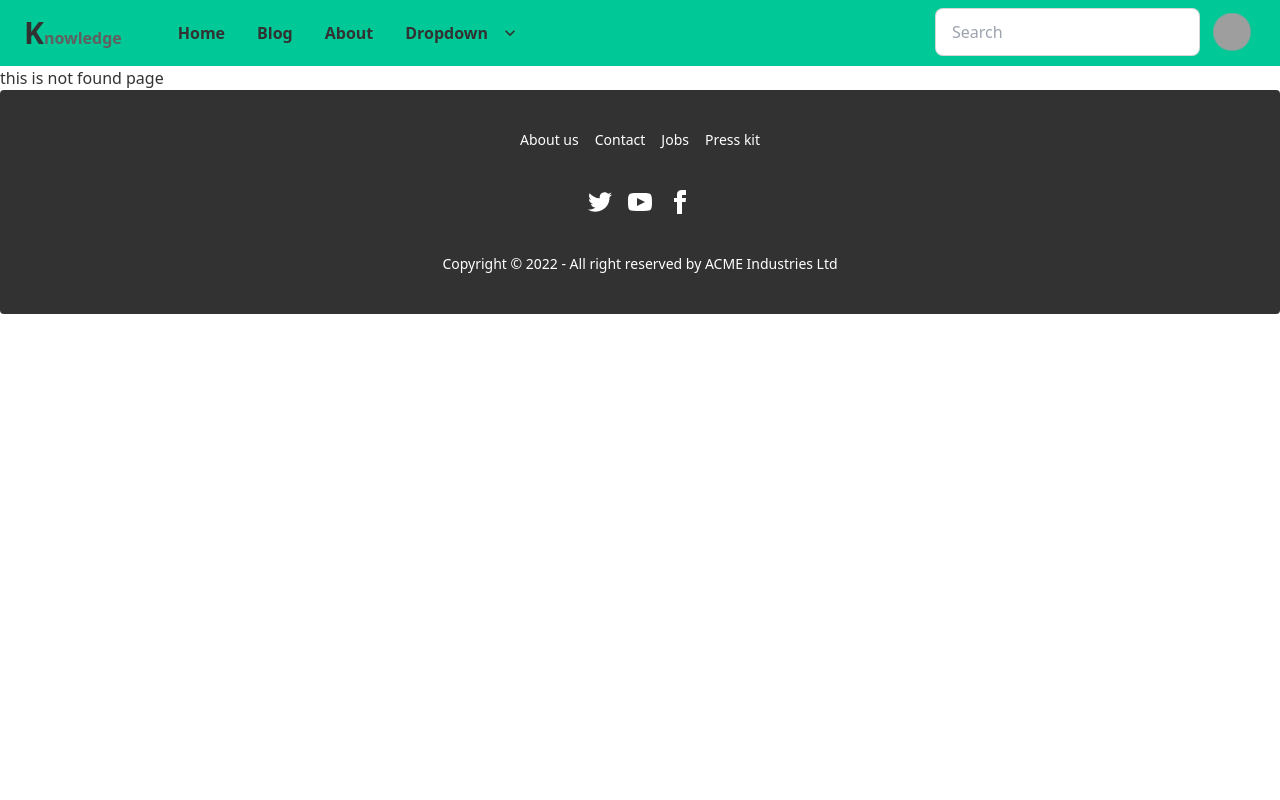
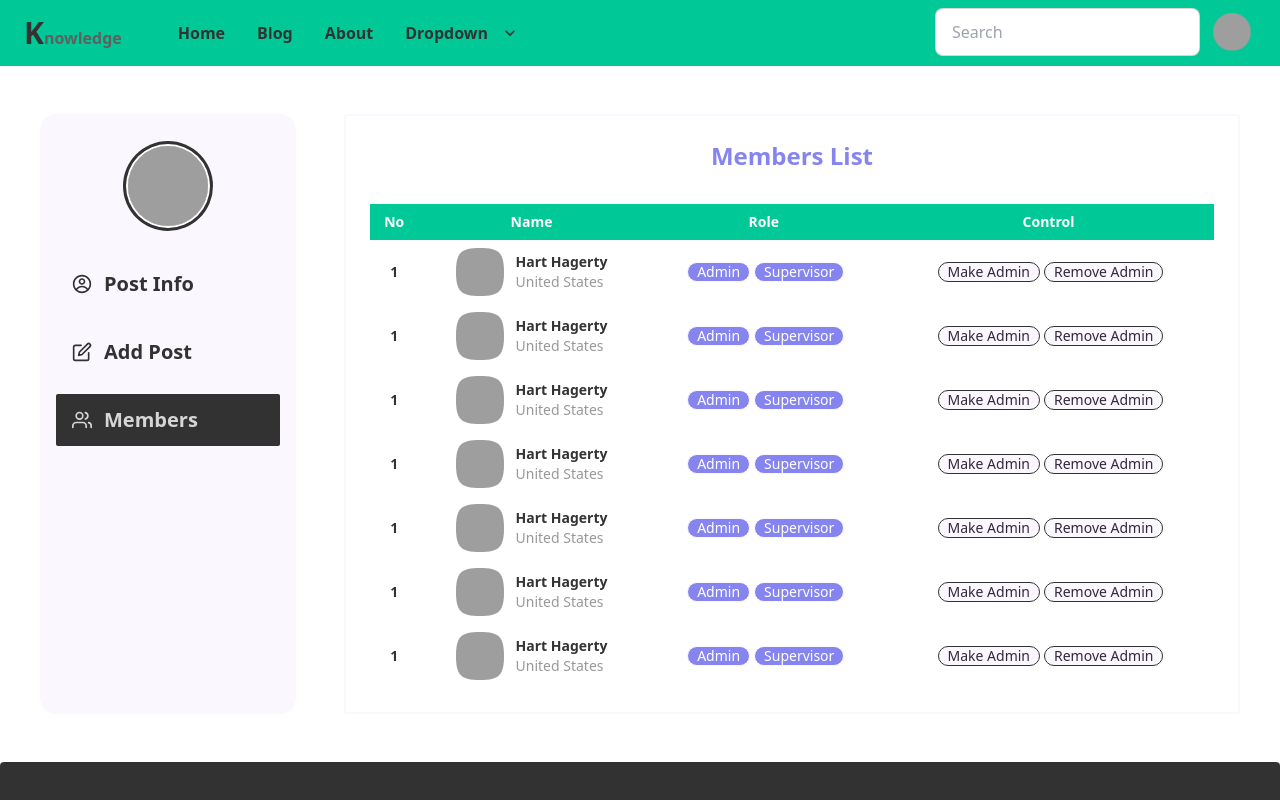
Before and after one commit to sam-suzzaman/KNOWLEDGE-BLOG, a React (Create React App) app in the folder CLIENT/: page /userDashboard/manageMembers in a window 1280 px wide. Before the commit this address had no page. Shown: the top 800 px of the page. Built offline with nearby package versions, Linux system fonts and the light colour scheme; grey boxes are pictures that could not be loaded.

Commit message:
add member list page

```diff
--- a/CLIENT/src/App.js
+++ b/CLIENT/src/App.js
@@ -24,6 +24,7 @@ import UpdateUserInfoPage from "./pages/UpdateUserInfoPage";
 import MyPostInfoPage from "./pages/MyPostInfoPage";
 import AddPostPage from "./pages/AddPostPage";
 import UpdateBlogData from "./pages/UpdateBlogData";
+import ManageMembersPage from "./pages/ManageMembersPage";
 
 function App() {
     return (
@@ -47,6 +48,10 @@ function App() {
                 <Route path="/userDashboard" element={<UserDashboardPage />}>
                     <Route path="postInfo" element={<MyPostInfoPage />} />
                     <Route path="addPost" element={<AddPostPage />} />
+                    <Route
+                        path="manageMembers"
+                        element={<ManageMembersPage />}
+                    />
                 </Route>
                 <Route path="/userFavourite" element={<UserFavouritePage />} />
                 <Route path="/register" element={<RegisterPage />} />
@@ -55,7 +60,7 @@ function App() {
                     path="/singleBlog/:blogID"
                     element={<SingleBlogPage />}
                 />
-                <Route path="/updateBlog" element={<UpdateBlogData/>} />
+                <Route path="/updateBlog" element={<UpdateBlogData />} />
                 <Route path="/commingSoon" element={<CommingSoonPage />} />
                 <Route path="*" element={<NotFoundPage />} />
             </Routes>
--- /dev/null
+++ b/CLIENT/src/components/nonShared/ManageMembersPage/MembersList.js
@@ -0,0 +1,45 @@
+import React from "react";
+
+const MembersList = () => {
+    return (
+        <tr className="hover hover:bg-neutral hover:text-secondary duration-300">
+            <th className="text-center">1</th>
+
+            <td>
+                <div className="flex justify-center items-center space-x-3">
+                    <div className="avatar">
+                        <div className="mask mask-squircle w-12 h-12">
+                            <img
+                                src="/tailwind-css-component-profile-2@56w.png"
+                                alt="Avatar Tailwind CSS Component"
+                            />
+                        </div>
+                    </div>
+                    <div>
+                        <div className="font-bold">Hart Hagerty</div>
+                        <div className="text-sm opacity-50">United States</div>
+                    </div>
+                </div>
+            </td>
+
+            <td className="text-center">
+                <button className="badge badge-md capitalize bg-secondary text-base-100 ml-1">
+                    admin
+                </button>
+                <button className="badge badge-md capitalize bg-secondary text-base-100 ml-1">
+                    supervisor
+                </button>
+            </td>
+            <td className="text-center">
+                <button className="badge border-1 border-primary capitalize duration-300 hover:text-base-100 hover:bg-primary ml-1">
+                    make admin
+                </button>
+                <button className="badge border-1 border-primary capitalize duration-300 hover:text-base-100 hover:bg-primary ml-1">
+                    remove admin
+                </button>
+            </td>
+        </tr>
+    );
+};
+
+export default MembersList;
--- a/CLIENT/src/components/nonShared/UserDashboardPage/UserDashPageNavbar.js
+++ b/CLIENT/src/components/nonShared/UserDashboardPage/UserDashPageNavbar.js
@@ -1,6 +1,6 @@
 import React from "react";
 import { CgProfile } from "react-icons/cg";
-import { FiEdit } from "react-icons/fi";
+import { FiEdit, FiUsers } from "react-icons/fi";
 import { NavLink } from "react-router-dom";
 
 const UserDashPageNavbar = () => {
@@ -24,6 +24,15 @@ const UserDashPageNavbar = () => {
                     add post
                 </NavLink>
             </li>
+            <li className="flex">
+                <NavLink
+                    to="/userDashboard/manageMembers"
+                    className="font-semibold text-xl capitalize rounded-sm mb-4"
+                >
+                    <FiUsers />
+                    Members
+                </NavLink>
+            </li>
         </ul>
     );
 };
--- /dev/null
+++ b/CLIENT/src/pages/ManageMembersPage.js
@@ -0,0 +1,48 @@
+import React from "react";
+import MembersList from "../components/nonShared/ManageMembersPage/MembersList";
+
+const ManageMembersPage = () => {
+    return (
+        <>
+            <div className=" p-4 sm:p-6 border-2 border-neutral rounded-sm">
+                <h3 className="text-secondary text-lg sm:text-lg md:text-2xl font-semibold capitalize mb-8 text-center">
+                    Members list
+                </h3>
+                <div className="overflow-x-auto">
+                    <table className="table-compact w-full myProfileTable">
+                        <thead>
+                            <tr className="bg-accent text-base-100 capitalize">
+                                <th>No</th>
+                                <th>Name</th>
+                                <th>Role</th>
+                                <th>control</th>
+                            </tr>
+                        </thead>
+                        <tbody>
+                            <MembersList />
+                            <MembersList />
+                            <MembersList />
+                            <MembersList />
+                            <MembersList />
+                            <MembersList />
+                            <MembersList />
+                        </tbody>
+                        {/* <tfoot>
+                                <tr className="bg-primary text-base-100">
+                                    <th></th>
+                                    <th>Name</th>
+                                    <th>Job</th>
+                                    <th>company</th>
+                                    <th>location</th>
+                                    <th>Last Login</th>
+                                    <th>Favorite Color</th>
+                                </tr>
+                            </tfoot> */}
+                    </table>
+                </div>
+            </div>
+        </>
+    );
+};
+
+export default ManageMembersPage;
```
